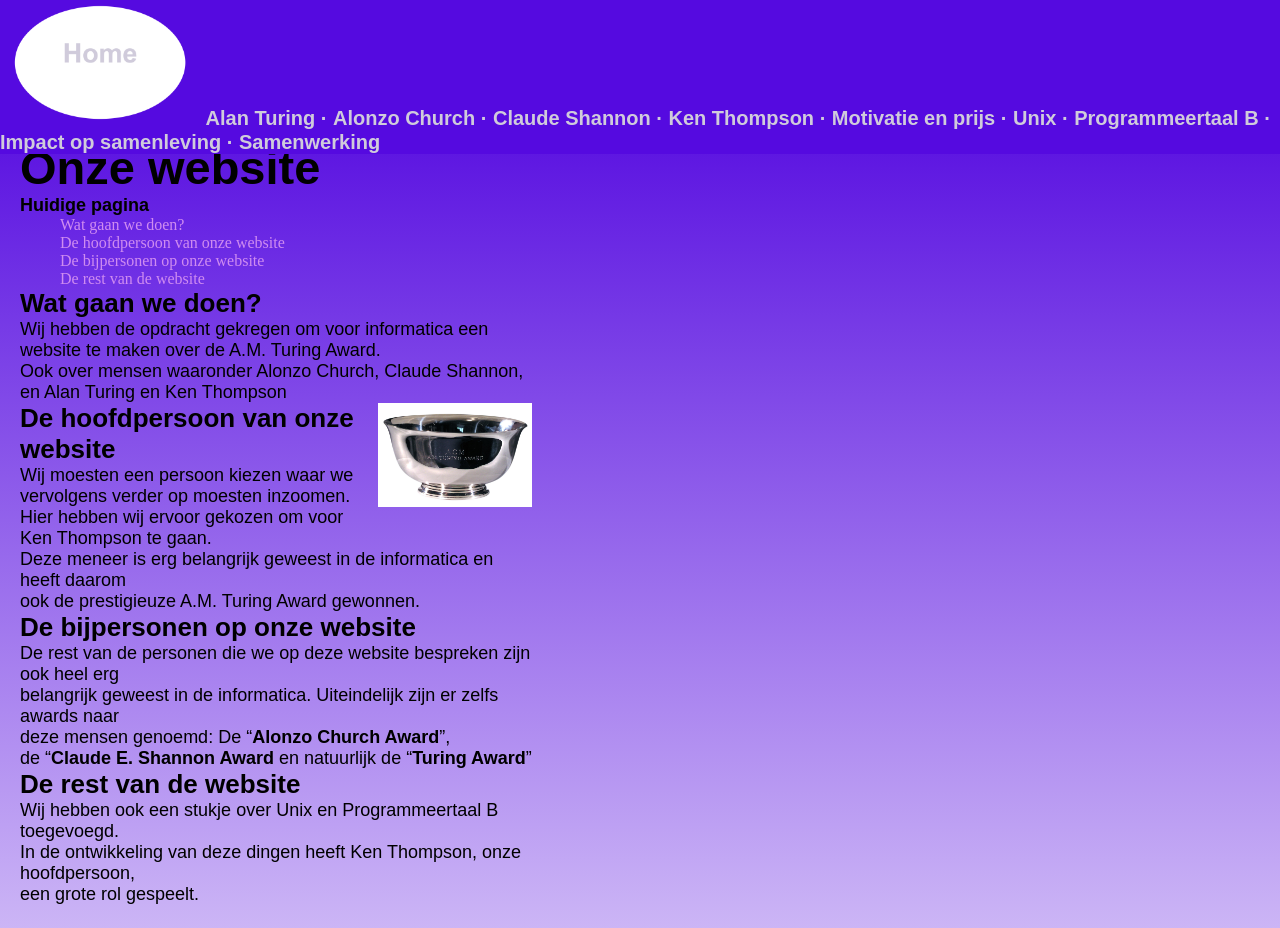
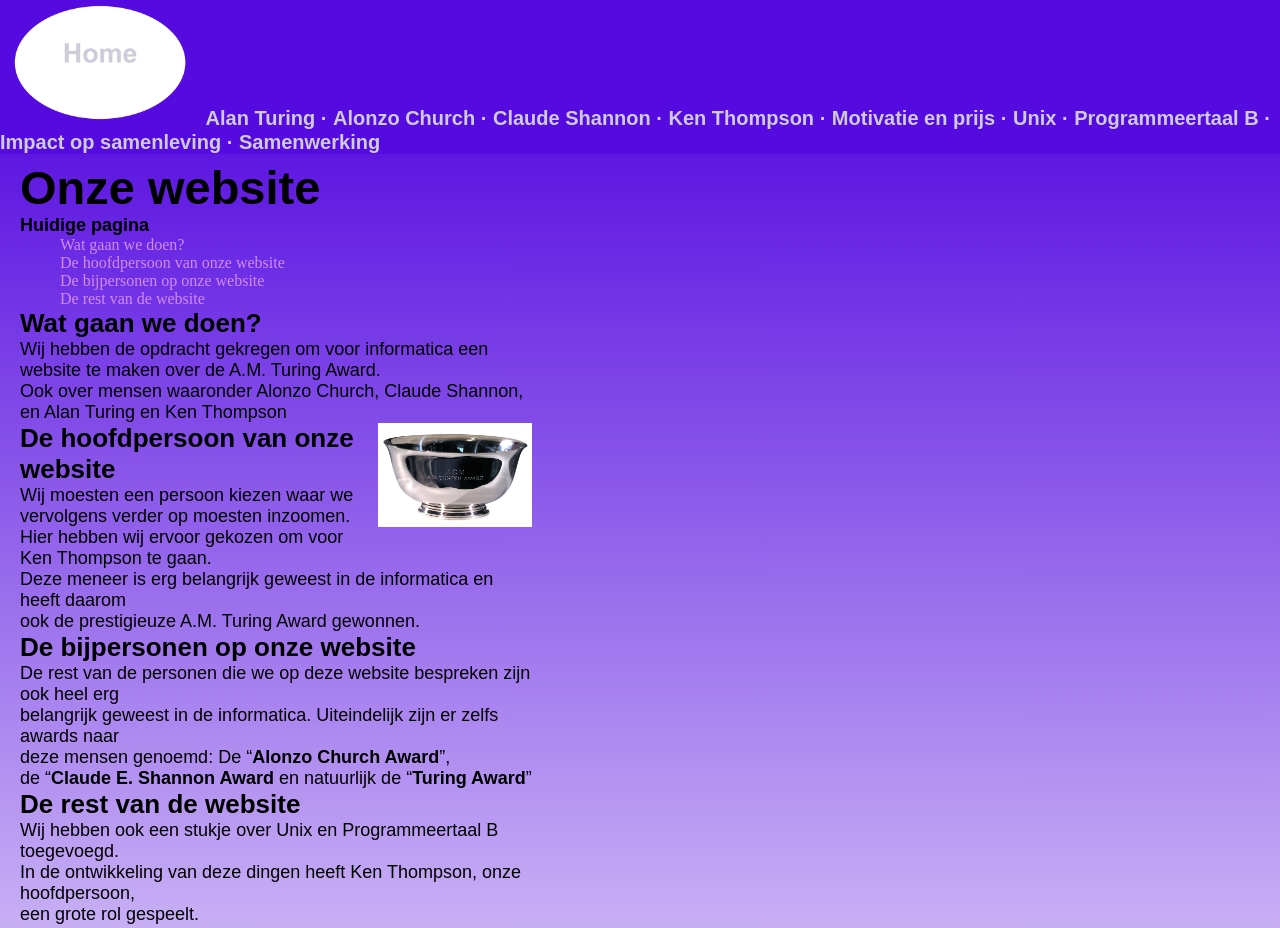
Before and after one commit to Rickman010/rickman010.github.io, a plain HTML site: page index.html in a window 1280 px wide. Shown: the top 928 px of the page. Drawn offline with Linux system fonts and the light colour scheme.

Commit message:
Update stylesheet.css

```diff
--- a/stylesheet.css
+++ b/stylesheet.css
@@ -5,7 +5,8 @@
   font-weight: bold;
 
   text-align: left;
-  margin-top:30px;}
+  margin-top: 50px;
+  }
 
  H3 {font-size: 26px;
   font-family: "Arial";
```
